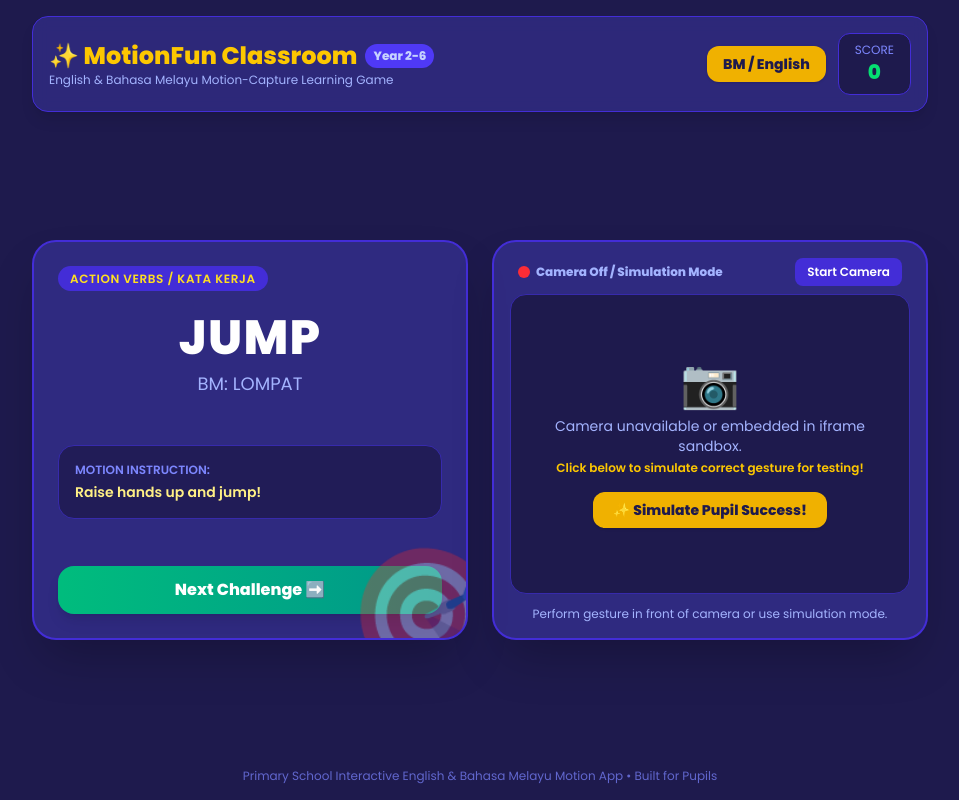
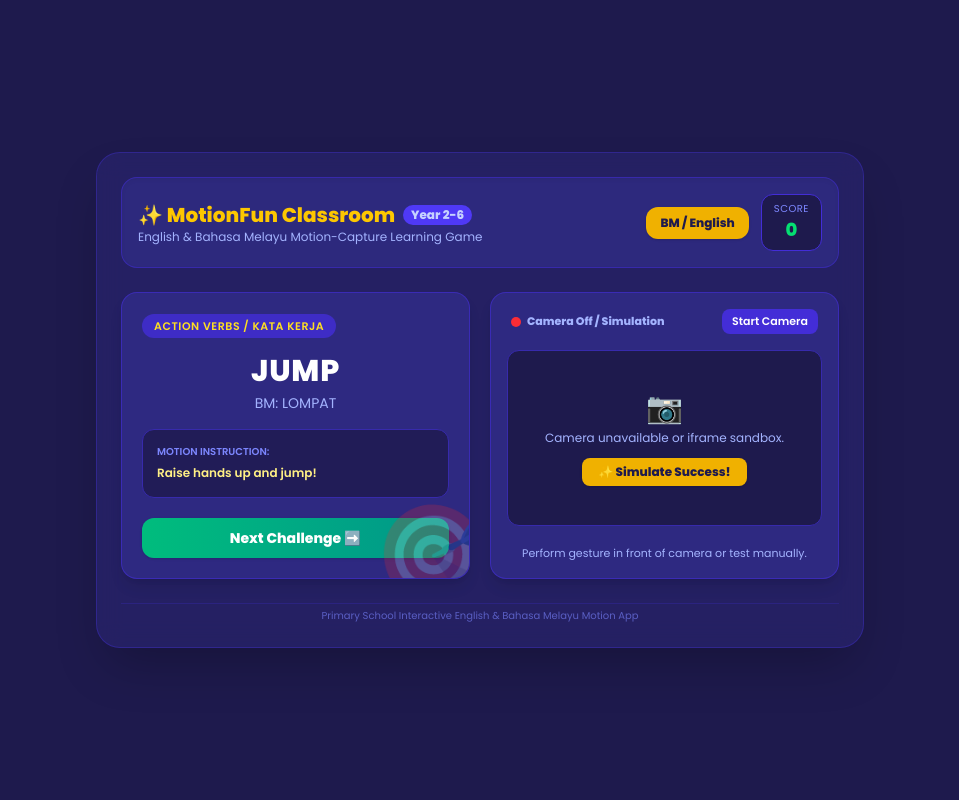
Before and after one commit to g-53529563-ux/motion-game, a plain HTML site: page index.html in a window 1280 px wide. Shown: the whole page, without its empty margins (160-1119 px from the left). Drawn offline with nearby package versions, Linux system fonts and the light colour scheme.

Commit message:
index.html

```diff
--- a/index.html
+++ b/index.html
@@ -18,94 +18,97 @@
         .mirror { transform: scaleX(-1); }
     </style>
 </head>
-<body class="bg-indigo-950 text-white min-h-screen flex flex-col items-center justify-between p-4">
+<body class="bg-indigo-950 text-white min-h-screen flex flex-col items-center justify-center p-4">
+
+    <!-- Outer Centered Wrapper Card -->
+    <div class="w-full max-w-3xl bg-indigo-900/40 border border-indigo-800/60 rounded-3xl p-6 shadow-2xl backdrop-blur-md flex flex-col gap-6">
 
         <!-- Header -->
-    <header class="w-full max-w-4xl flex flex-col md:flex-row justify-between items-center bg-indigo-900/80 backdrop-blur p-4 rounded-2xl shadow-lg border border-indigo-700 gap-4">
+        <header class="flex flex-col sm:flex-row justify-between items-center bg-indigo-900/80 p-4 rounded-2xl shadow-inner border border-indigo-700/50 gap-4">
             <div>
-            <h1 class="text-2xl font-extrabold text-yellow-400 flex items-center gap-2">
-                ✨ MotionFun Classroom <span class="text-xs bg-indigo-600 px-2 py-1 rounded-full text-indigo-200">Year 2-6</span>
+                <h1 class="text-xl font-extrabold text-yellow-400 flex items-center gap-2">
+                    ✨ MotionFun Classroom <span class="text-xs bg-indigo-600 px-2 py-0.5 rounded-full text-indigo-200">Year 2-6</span>
                 </h1>
                 <p class="text-xs text-indigo-300">English & Bahasa Melayu Motion-Capture Learning Game</p>
             </div>
             <div class="flex items-center gap-3">
-            <button id="langToggle" onclick="toggleLanguage()" class="px-4 py-2 bg-yellow-500 hover:bg-yellow-400 text-indigo-950 font-bold rounded-xl shadow transition transform active:scale-95 text-sm">
+                <button id="langToggle" onclick="toggleLanguage()" class="px-3.5 py-2 bg-yellow-500 hover:bg-yellow-400 text-indigo-950 font-bold rounded-xl shadow transition transform active:scale-95 text-xs">
                     BM / English
                 </button>
-            <div class="bg-indigo-950 px-4 py-2 rounded-xl border border-indigo-700 text-center">
-                <span class="text-xs text-indigo-400 block">SCORE</span>
-                <span id="scoreVal" class="text-xl font-black text-green-400">0</span>
+                <div class="bg-indigo-950 px-3 py-1.5 rounded-xl border border-indigo-700 text-center">
+                    <span class="text-[10px] text-indigo-400 block tracking-wider">SCORE</span>
+                    <span id="scoreVal" class="text-lg font-black text-green-400">0</span>
                 </div>
             </div>
         </header>
 
-    <!-- Main Game Arena -->
-    <main class="w-full max-w-4xl grid grid-cols-1 md:grid-cols-2 gap-6 my-6">
+        <!-- Main Game Arena Grid -->
+        <main class="grid grid-cols-1 md:grid-cols-2 gap-5">
 
             <!-- Left: Target Challenge Card -->
-        <div class="bg-indigo-900/90 border-2 border-indigo-700 rounded-3xl p-6 flex flex-col justify-between shadow-2xl relative overflow-hidden">
-            <div class="absolute -right-10 -bottom-10 text-indigo-800/30 font-black text-9xl pointer-events-none select-none">🎯</div>
+            <div class="bg-indigo-900/90 border border-indigo-700/60 rounded-2xl p-5 flex flex-col justify-between shadow-lg relative overflow-hidden">
+                <div class="absolute -right-6 -bottom-6 text-indigo-800/20 font-black text-8xl pointer-events-none select-none">🎯</div>
                 <div>
-                <span id="categoryLabel" class="text-xs font-semibold uppercase tracking-wider bg-indigo-700 text-yellow-300 px-3 py-1 rounded-full">Action Verbs / Kata Kerja</span>
-                <div class="mt-6 text-center">
-                    <h2 id="targetWord" class="text-4xl md:text-5xl font-black text-white tracking-wide">JUMP</h2>
-                    <p id="targetTranslation" class="text-indigo-300 text-lg mt-2 font-medium">Lompat</p>
+                    <span id="categoryLabel" class="text-[11px] font-semibold uppercase tracking-wider bg-indigo-700/80 text-yellow-300 px-3 py-1 rounded-full">Action Verbs / Kata Kerja</span>
+                    <div class="mt-4 text-center">
+                        <h2 id="targetWord" class="text-3xl font-black text-white tracking-wide">JUMP</h2>
+                        <p id="targetTranslation" class="text-indigo-300 text-sm mt-1 font-medium">Lompat</p>
                     </div>
                 </div>
 
-            <div class="mt-6 bg-indigo-950/80 p-4 rounded-2xl border border-indigo-800">
-                <p class="text-xs text-indigo-400 font-semibold uppercase">Motion Instruction:</p>
-                <p id="targetGesture" class="text-sm text-yellow-200 mt-1 font-semibold">Raise hands up and simulate jumping motion!</p>
+                <div class="mt-4 bg-indigo-950/80 p-3.5 rounded-xl border border-indigo-800">
+                    <p class="text-[10px] text-indigo-400 font-semibold uppercase">Motion Instruction:</p>
+                    <p id="targetGesture" class="text-xs text-yellow-200 mt-1 font-semibold leading-relaxed">Raise hands up and simulate jumping motion!</p>
                 </div>
 
-            <button onclick="nextChallenge()" class="mt-6 w-full py-3 bg-gradient-to-r from-emerald-500 to-teal-600 hover:from-emerald-400 hover:to-teal-500 text-white font-bold rounded-2xl shadow-lg transition transform active:scale-95">
+                <button onclick="nextChallenge()" class="mt-5 w-full py-2.5 bg-gradient-to-r from-emerald-500 to-teal-600 hover:from-emerald-400 hover:to-teal-500 text-white font-bold rounded-xl shadow transition transform active:scale-95 text-sm">
                     Next Challenge ➡️
                 </button>
             </div>
 
             <!-- Right: Webcam & Computer Vision Feed -->
-        <div class="bg-indigo-900/90 border-2 border-indigo-700 rounded-3xl p-4 flex flex-col items-center justify-between shadow-2xl relative overflow-hidden">
-            <div class="w-full flex justify-between items-center mb-2 px-2">
-                <span class="text-xs font-bold text-indigo-300 flex items-center gap-1.5">
-                    <span id="statusIndicator" class="w-3 h-3 rounded-full bg-red-500 inline-block"></span>
-                    <span id="statusText">Camera Off / Simulation Mode</span>
+            <div class="bg-indigo-900/90 border border-indigo-700/60 rounded-2xl p-4 flex flex-col items-center justify-between shadow-lg relative overflow-hidden">
+                <div class="w-full flex justify-between items-center mb-2 px-1">
+                    <span class="text-[11px] font-bold text-indigo-300 flex items-center gap-1.5">
+                        <span id="statusIndicator" class="w-2.5 h-2.5 rounded-full bg-red-500 inline-block"></span>
+                        <span id="statusText">Camera Off / Simulation</span>
                     </span>
-                <button id="camToggleBtn" onclick="toggleCamera()" class="text-xs bg-indigo-700 hover:bg-indigo-600 px-3 py-1.5 rounded-lg font-semibold text-white transition">
+                    <button id="camToggleBtn" onclick="toggleCamera()" class="text-[11px] bg-indigo-700 hover:bg-indigo-600 px-2.5 py-1 rounded-lg font-semibold text-white transition">
                         Start Camera
                     </button>
                 </div>
 
-            <!-- Video / Camera Screen -->
-            <div class="relative w-full aspect-4/3 bg-indigo-950 rounded-2xl overflow-hidden border border-indigo-800 flex items-center justify-center">
+                <!-- Video / Camera Screen (Fixed Aspect Ratio Container) -->
+                <div class="relative w-full h-44 bg-indigo-950 rounded-xl overflow-hidden border border-indigo-800 flex items-center justify-center">
                     <video id="webcam" class="absolute inset-0 w-full h-full object-cover mirror hidden" autoplay playsinline></video>
                     <canvas id="output_canvas" class="absolute inset-0 w-full h-full object-cover mirror hidden"></canvas>
 
                     <!-- Fallback / Simulation overlay -->
-                <div id="simOverlay" class="text-center p-6">
-                    <div class="text-5xl mb-2">📷</div>
-                    <p class="text-sm text-indigo-300 font-medium">Camera unavailable or embedded in iframe sandbox.</p>
-                    <p class="text-xs text-yellow-400 mt-1 font-semibold">Click below to simulate correct gesture for testing!</p>
-                    <button onclick="simulateSuccess()" class="mt-4 px-5 py-2 bg-yellow-500 hover:bg-yellow-400 text-indigo-950 font-extrabold rounded-xl text-sm shadow">
-                        ✨ Simulate Pupil Success!
+                    <div id="simOverlay" class="text-center p-4">
+                        <div class="text-3xl mb-1">📷</div>
+                        <p class="text-xs text-indigo-300 font-medium">Camera unavailable or iframe sandbox.</p>
+                        <button onclick="simulateSuccess()" class="mt-3 px-4 py-1.5 bg-yellow-500 hover:bg-yellow-400 text-indigo-950 font-extrabold rounded-lg text-xs shadow">
+                            ✨ Simulate Success!
                         </button>
                     </div>
                 </div>
 
                 <div class="mt-3 text-center">
-                <p id="feedbackMsg" class="text-xs text-indigo-300 font-medium">Perform gesture in front of camera or use simulation mode.</p>
+                    <p id="feedbackMsg" class="text-[11px] text-indigo-300 font-medium">Perform gesture in front of camera or test manually.</p>
                 </div>
             </div>
 
         </main>
 
         <!-- Footer -->
-    <footer class="text-center text-xs text-indigo-400/70">
-        Primary School Interactive English & Bahasa Melayu Motion App • Built for Pupils
+        <footer class="text-center text-[10px] text-indigo-400/60 pt-1 border-t border-indigo-800/40">
+            Primary School Interactive English & Bahasa Melayu Motion App
         </footer>
+
+    </div>
 
     <!-- Application Script -->
     <script>
-        // Challenge Data Bank (Bilingual)
         const challenges = [
             { en: "JUMP", bm: "LOMPAT", category: "Action Verbs / Kata Kerja", gesture: "Raise hands up and jump!" },
             { en: "HUGE", bm: "TINGGI / BESAR", category: "Adjectives / Kata Adjektif", gesture: "Stretch arms wide open above head." },
@@ -143,24 +146,22 @@
             score += 10;
             document.getElementById('scoreVal').innerText = score;
             document.getElementById('feedbackMsg').innerText = "🎉 Brilliant! Correct Motion Detected!";
-            document.getElementById('feedbackMsg').className = "text-xs text-green-400 font-bold animate-pulse";
+            document.getElementById('feedbackMsg').className = "text-[11px] text-green-400 font-bold animate-pulse";
 
-            // Trigger confetti
             confetti({
-                particleCount: 80,
-                spread: 70,
+                particleCount: 60,
+                spread: 60,
                 origin: { y: 0.6 }
             });
             playAudioNote(800, 0.2);
 
             setTimeout(() => {
-                document.getElementById('feedbackMsg').innerText = "Perform gesture in front of camera or use simulation mode.";
-                document.getElementById('feedbackMsg').className = "text-xs text-indigo-300 font-medium";
+                document.getElementById('feedbackMsg').innerText = "Perform gesture in front of camera or test manually.";
+                document.getElementById('feedbackMsg').className = "text-[11px] text-indigo-300 font-medium";
                 nextChallenge();
             }, 1500);
         }
 
-        // Web Audio Sound Generator (No external mp3 files needed)
         function playAudioNote(frequency, duration) {
             try {
                 const audioCtx = new (window.AudioContext || window.webkitAudioContext)();
@@ -174,12 +175,9 @@
                 gain.connect(audioCtx.destination);
                 osc.start();
                 osc.stop(audioCtx.currentTime + duration);
-            } catch (e) {
-                // Audio context not allowed until user interaction
-            }
+            } catch (e) {}
         }
 
-        // Camera & MediaPipe Initialization with Error Catching
         async function toggleCamera() {
             const videoElement = document.getElementById('webcam');
             const canvasElement = document.getElementById('output_canvas');
@@ -190,19 +188,18 @@
 
             if (!cameraActive) {
                 try {
-                    statusText.innerText = "Requesting Camera...";
+                    statusText.innerText = "Requesting...";
                     const stream = await navigator.mediaDevices.getUserMedia({ video: { width: 640, height: 480 } });
                     videoElement.srcObject = stream;
                     videoElement.classList.remove('hidden');
                     canvasElement.classList.remove('hidden');
                     simOverlay.classList.add('hidden');
 
-                    statusIndicator.className = "w-3 h-3 rounded-full bg-green-500 inline-block animate-ping";
-                    statusText.innerText = "Camera Active & Tracking";
-                    camToggleBtn.innerText = "Stop Camera";
+                    statusIndicator.className = "w-2.5 h-2.5 rounded-full bg-green-500 inline-block animate-ping";
+                    statusText.innerText = "Camera Active";
+                    camToggleBtn.innerText = "Stop";
                     cameraActive = true;
 
-                    // Initialize MediaPipe Hands if available
                     if (typeof Hands !== 'undefined') {
                         const hands = new Hands({
                             locateFile: (file) => `https://cdn.jsdelivr.net/npm/@mediapipe/hands/${file}`
@@ -210,7 +207,6 @@
                         hands.setOptions({ maxNumHands: 1, modelComplexity: 1, minDetectionConfidence: 0.6 });
                         hands.onResults((results) => {
                             if (results.multiHandLandmarks && results.multiHandLandmarks.length > 0) {
-                                // Hand detected! Auto trigger score increment occasionally
                                 simulateSuccess();
                             }
                         });
@@ -225,17 +221,15 @@
                         camera.start();
                     }
                 } catch (err) {
-                    console.warn("Webcam blocked or unavailable:", err);
-                    statusIndicator.className = "w-3 h-3 rounded-full bg-red-500 inline-block";
-                    statusText.innerText = "Camera Blocked (Iframe Sandbox)";
-                    alert("Webcam is disabled or unavailable because Google Sites restricts camera permissions inside embedded iframes. Use Simulation Mode below or host the app externally!");
+                    statusIndicator.className = "w-2.5 h-2.5 rounded-full bg-red-500 inline-block";
+                    statusText.innerText = "Camera Blocked";
+                    alert("Webcam is unavailable inside embedded frames. Use the simulation button or open the link directly!");
                 }
             } else {
                 window.location.reload();
             }
         }
 
-        // Initialize Display on Load
         updateChallengeDisplay();
     </script>
 </body>
```
Lines whose indentation alone changed are shown as unchanged.
